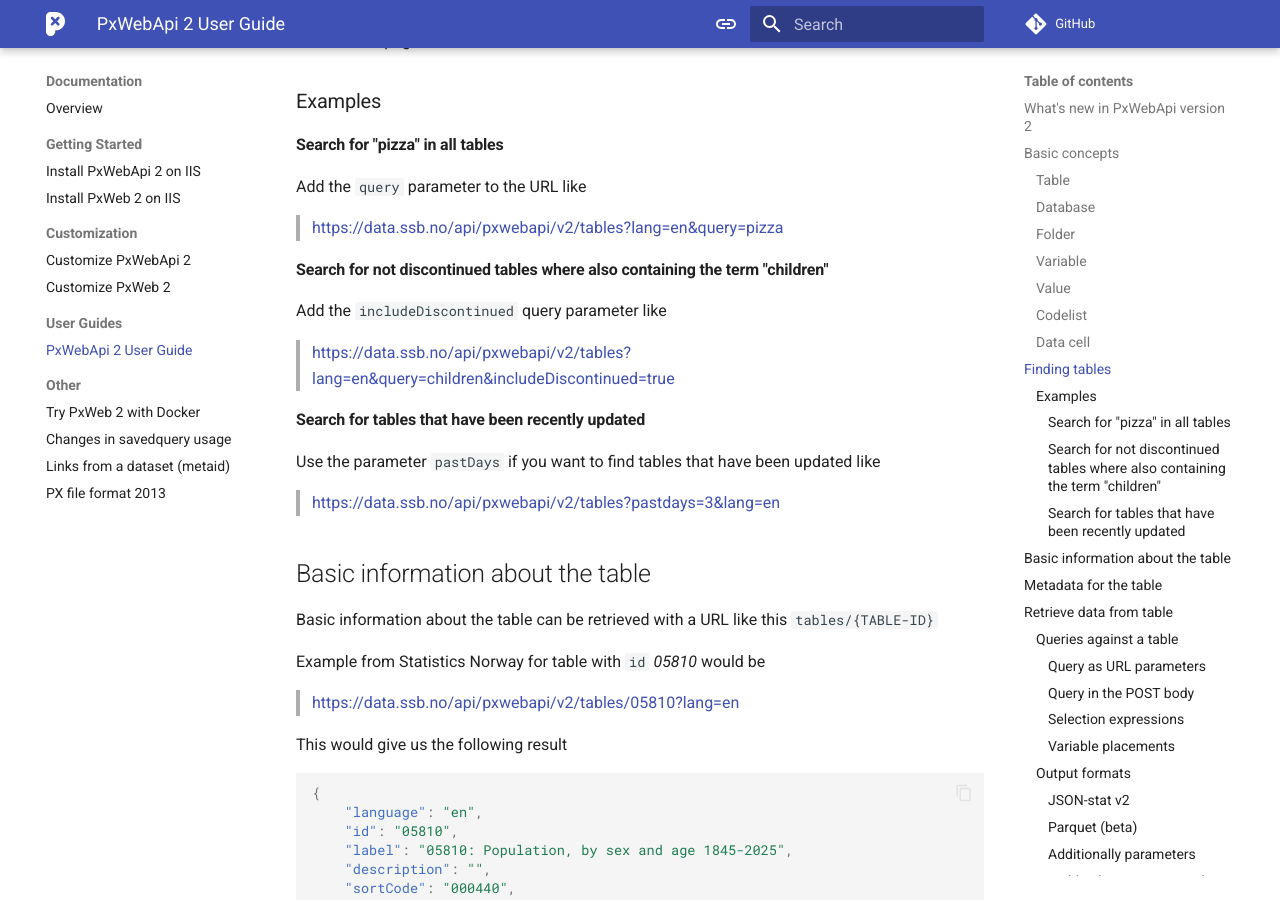
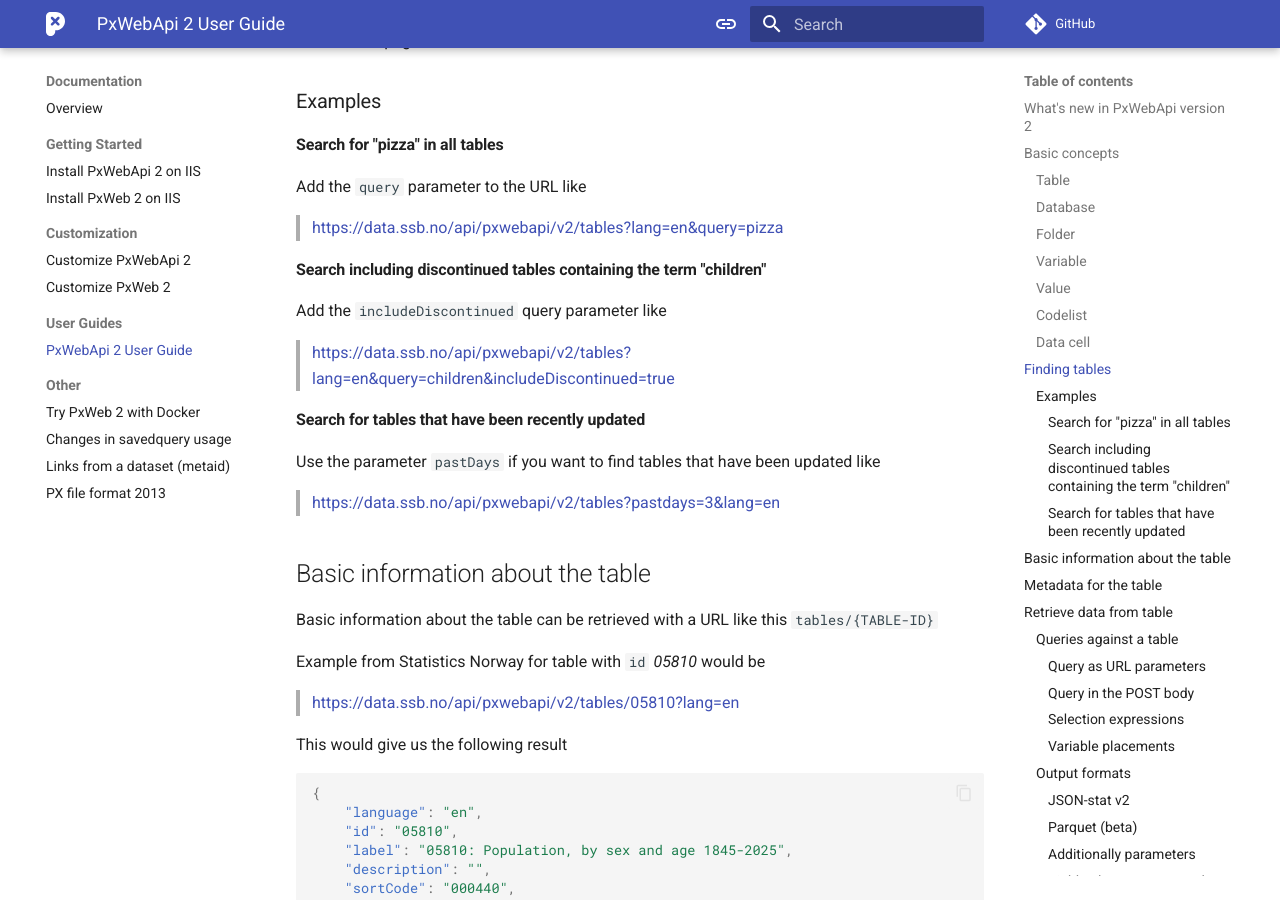
Before and after one commit to PxTools/pxtools.github.io, an MkDocs documentation site: the page built from docs/PxWebApi/documentation/user-guide.md, in a window 1280 px wide and 900 px high, scrolled down 8909 px. Built offline with MkDocs 1.6.1 and Material for MkDocs 9.7.7, drawn with Linux system fonts in a browser that asks for light colours; comment, search, counter and statistics services are not loaded.

Commit message:
Rename example heading in search for discontinued tables
The heading says *not discontinued*, but the example adds `includeDiscontinued=true`, which *includes* them. The default is `false`.

```diff
--- a/docs/PxWebApi/documentation/user-guide.md
+++ b/docs/PxWebApi/documentation/user-guide.md
@@ -433,7 +433,7 @@
 
 > <https://data.ssb.no/api/pxwebapi/v2/tables?lang=en&query=pizza>
 
-#### Search for not discontinued tables where also containing the term "children"
+#### Search including discontinued tables containing the term "children"
 
 Add the `includeDiscontinued` query parameter like
 
```
